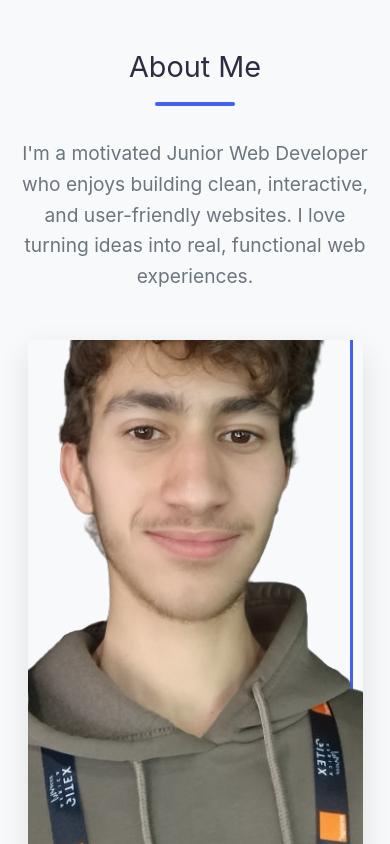
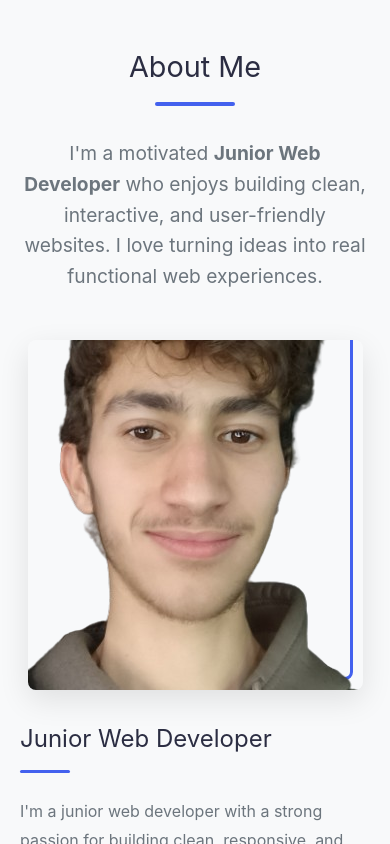
Before and after one commit to TaherTirar/Portfolio1, a Next.js app: page / in a window 390 px wide. Shown: the part 900-1744 px from the top of the page. Built offline with nearby package versions, Linux system fonts and the light colour scheme.

Commit message:
ajust the img on less of 992px width

```diff
--- a/src/components/About.css
+++ b/src/components/About.css
@@ -280,6 +280,10 @@
     gap: 40px;
   }
 
+  .image-container {
+    height: 350px;
+  }
+
   .about-image {
     max-width: 500px;
     margin: 0 auto;
--- a/src/components/About.jsx
+++ b/src/components/About.jsx
@@ -72,7 +72,7 @@ const About = () => {
       <div className="section-container">
         <h2 className="section-title">About Me</h2>
         <p className="section-subtitle">
-        I'm a motivated Junior Web Developer who enjoys building clean, interactive, and user-friendly websites. I love turning ideas into real, functional web experiences.</p>
+        I'm a motivated <b>Junior Web Developer</b> who enjoys building clean, interactive, and user-friendly websites. I love turning ideas into real functional web experiences.</p>
 
         <div className="about-content">
           <div className={`about-image ${isVisible ? "visible" : ""}`}>
```
